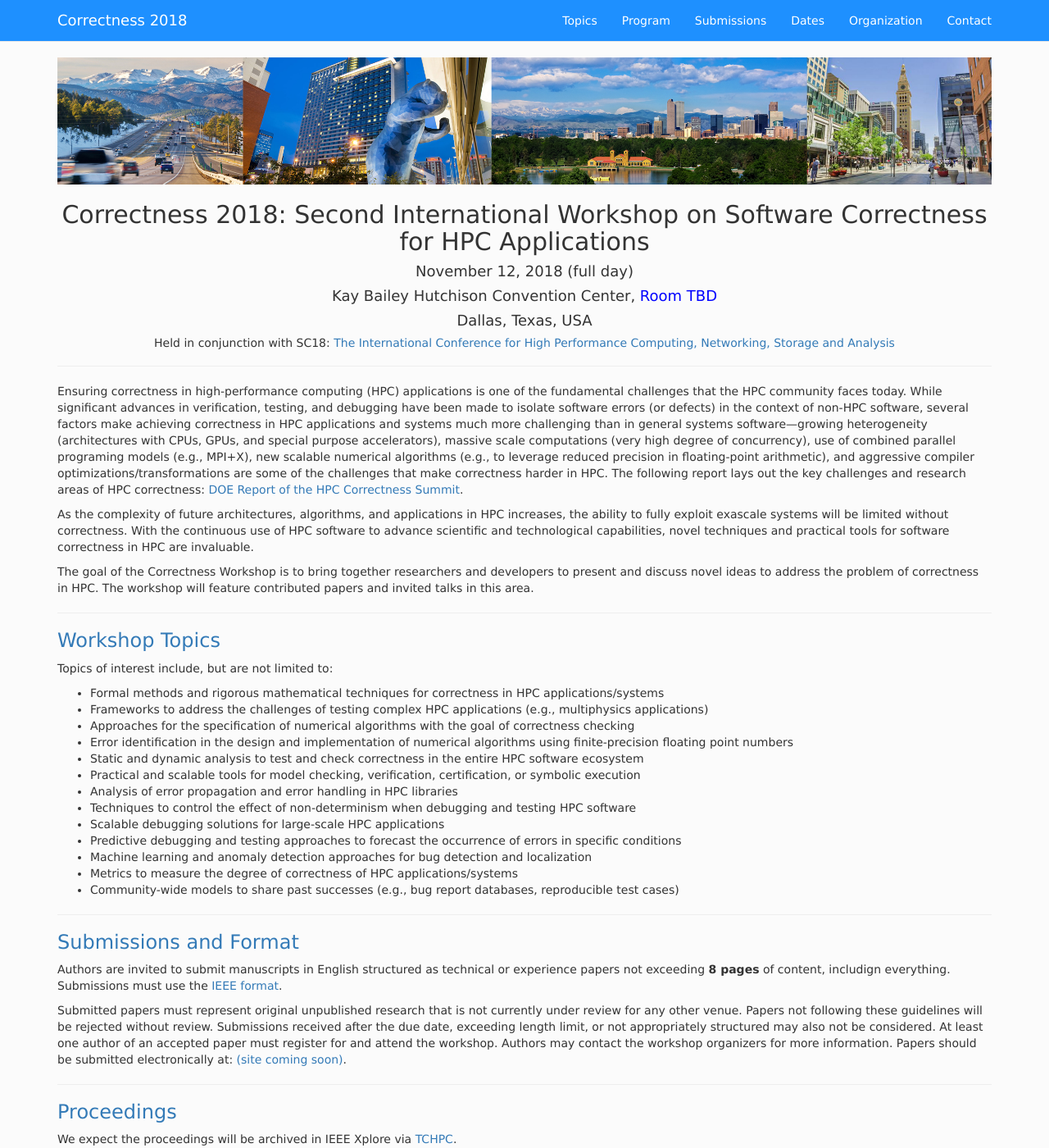
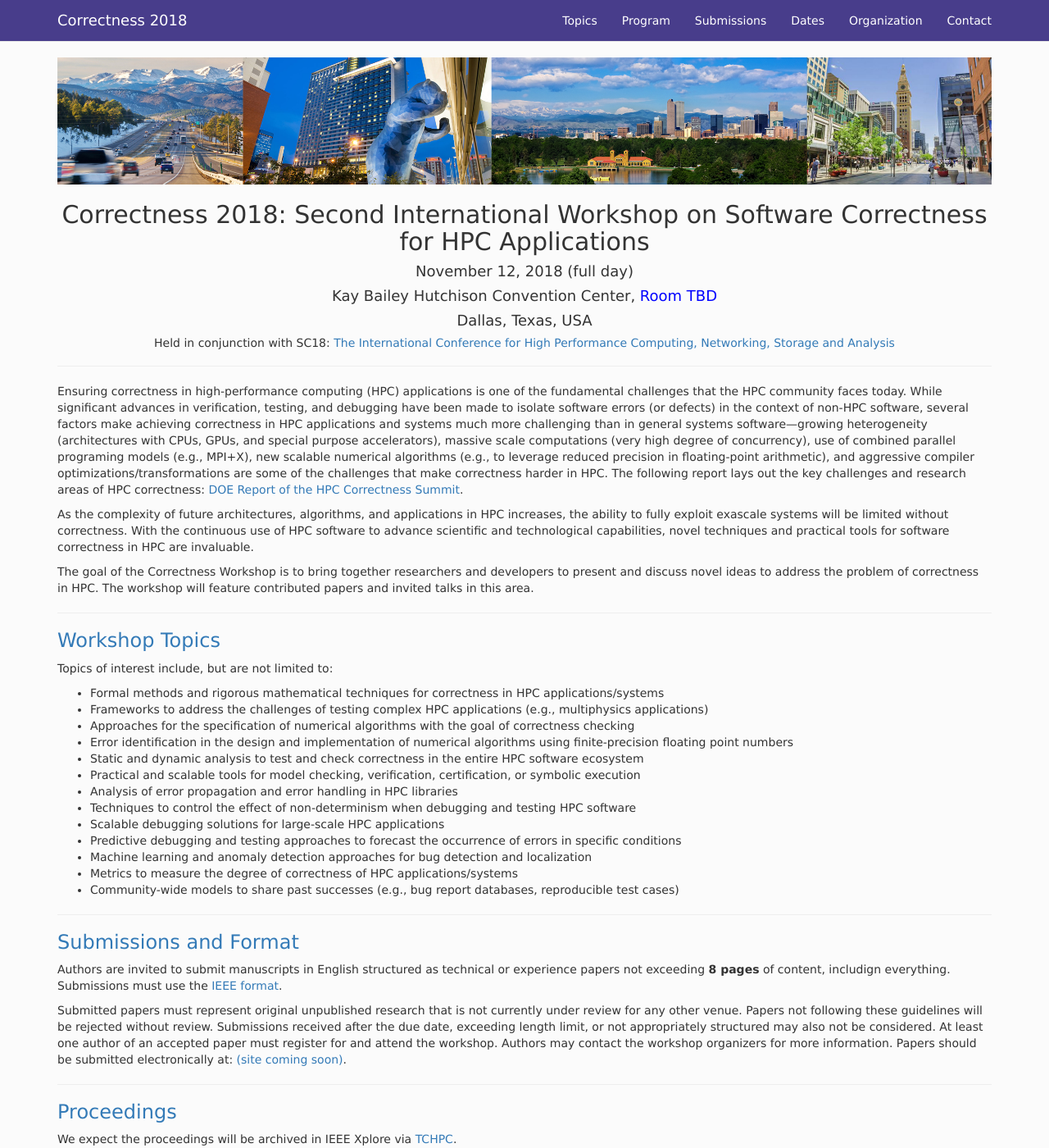
Before and after one commit to correctness-workshop/2018, a Jekyll site: the page built from index.md, in a window 1280 px wide and 1400 px high. Shown: the whole window at 82% size. Built offline with Jekyll 4.4.1, drawn with Linux system fonts in a browser that asks for light colours; nearby versions of some CDN libraries; the list of posts is cut into pages by our own code.

Commit message:
Update custom.css

```diff
--- a/assets/css/custom.css
+++ b/assets/css/custom.css
@@ -34,7 +34,7 @@ body {
 }
 /* ----------------------------------------------- */
 .navbar-default {
-  background-color: #1E90FF;
+  background-color: #483D8B;
 }
 .navbar-default .navbar-nav>li>a {
   color: white;
```
